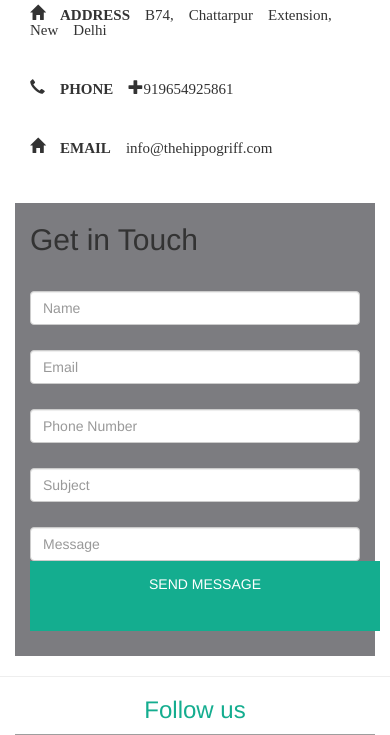
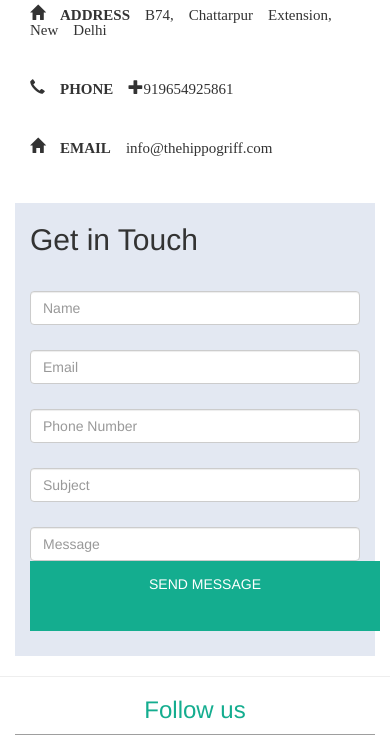
Before and after one commit to amit15110003/thehippogriff, a CodeIgniter app: page /thehippogriff/index.php/home/contact in a window 390 px wide. Shown: the part 259-994 px from the top of the page. Run offline with CodeIgniter, Linux system fonts and the light colour scheme; grey boxes are pictures that could not be loaded.

Commit message:
7ytu
cugc

```diff
--- a/application/views/Client/contact.php
+++ b/application/views/Client/contact.php
@@ -20,7 +20,7 @@ info@thehippogriff.com</span></div>
 		</div>
 		</div>
 
-<div class="container col-md-offset-8 col-md-4" style="background-color: #7c7c80">
+<div class="container col-md-offset-8 col-md-4" style="background-color: #e3e8f2">
 <h2>Get in Touch</h2>
 <div style="padding-top: 25px;"><input type="text" class="form-control" placeholder="Name" ">
 </div>
```
